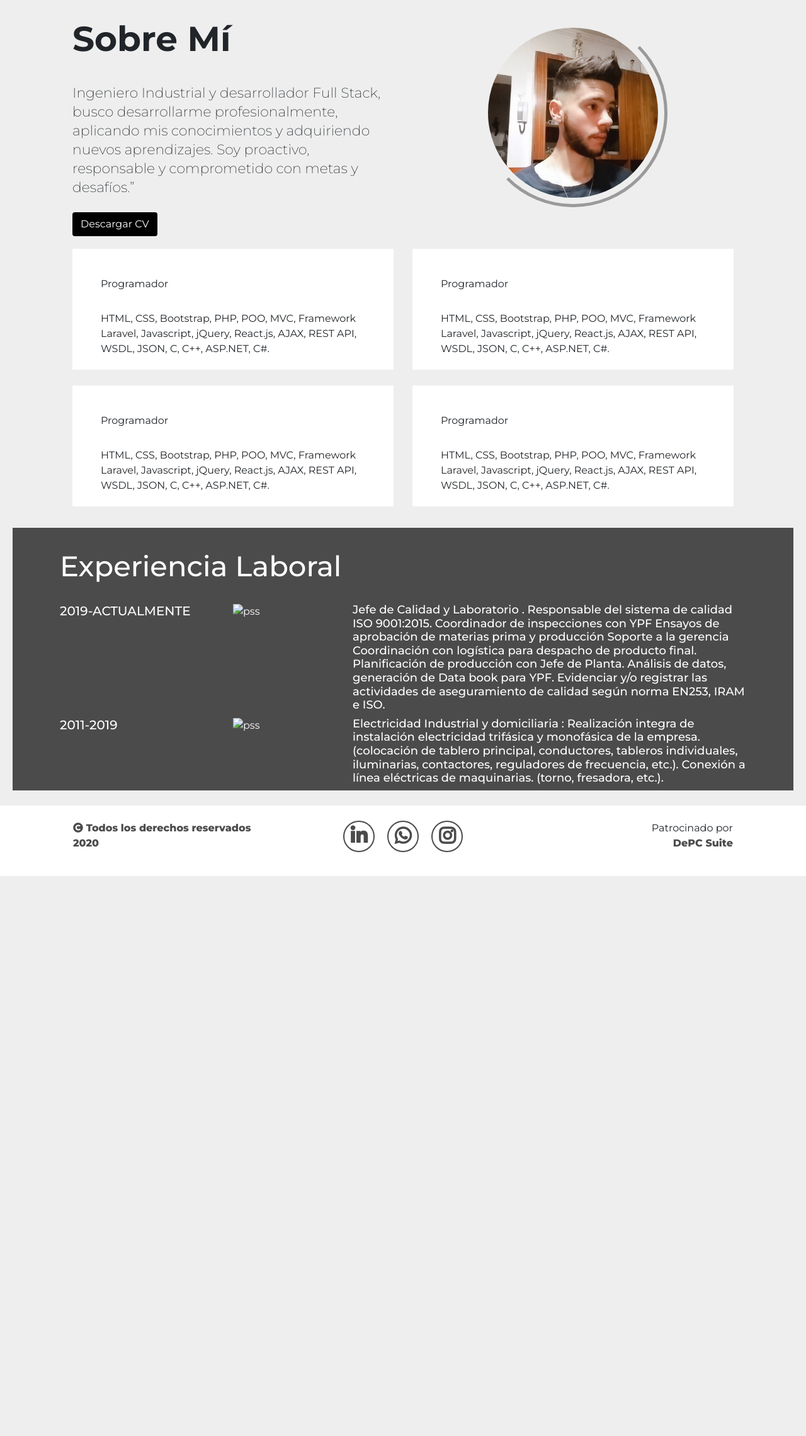
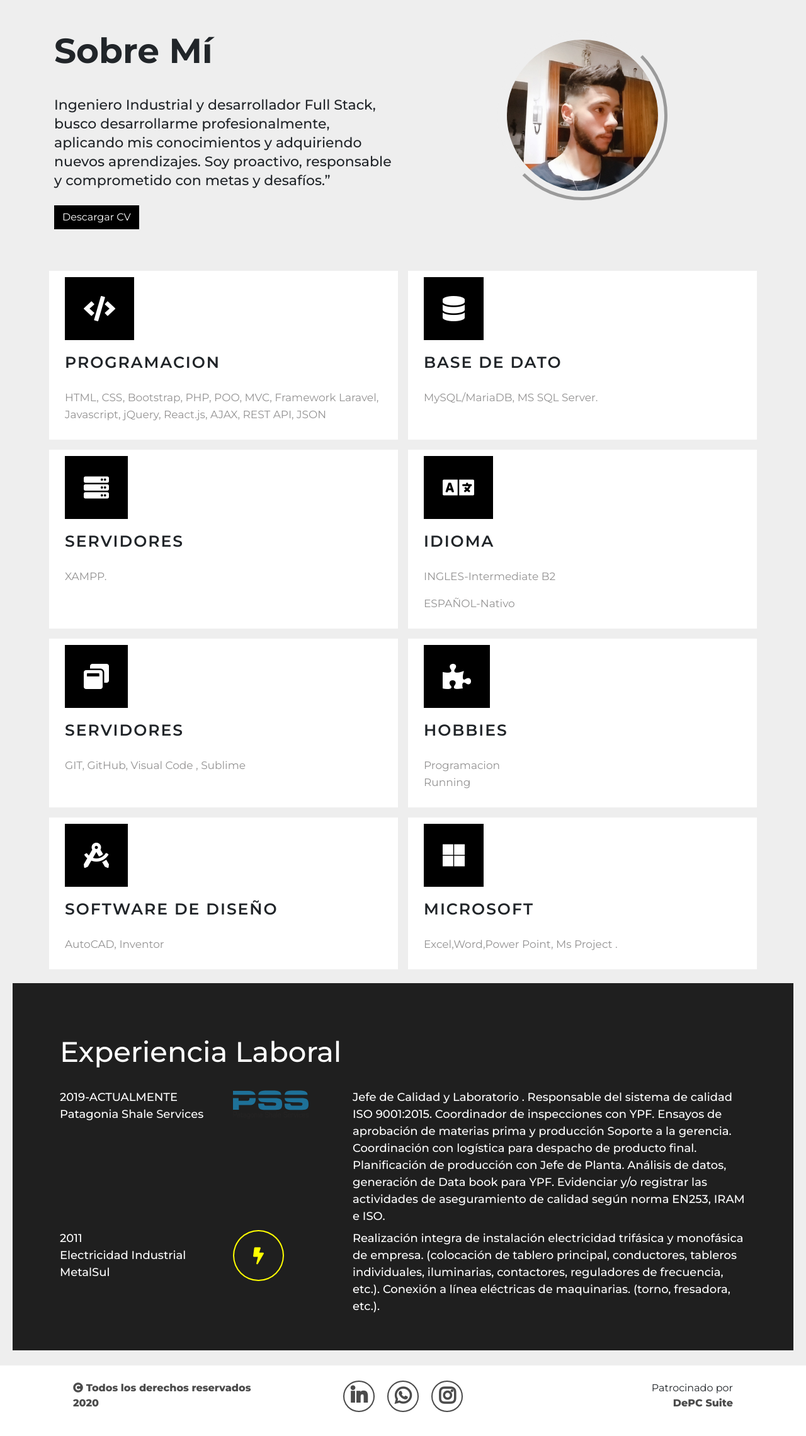
Before and after one commit to lucasglr/portfolio, a PHP site: page /sobremi.html in a window 1280 px wide. Shown: the part 62-2342 px from the top of the page at 63% size. Before the commit the page ends 1453 px from the top, so only its background shows below. Run offline with PHP 8.4, Linux system fonts and the light colour scheme.

Commit message:
cambio 30-06

```diff
--- a/contacto.html
+++ b/contacto.html
@@ -98,7 +98,7 @@
     </section>
     <footer>
         <div class="container">
-            <div class="row mx-3 my-4">
+            <div class="row mx-3 mt-4">
                 <div class="col-12 col-sm-4 my-4 text-sm-left text-center ">
                     <a href="#"><i class="fas fa-copyright fa-1x"></i> Todos los derechos reservados <br> 2020 </a>
                 </div>
--- a/css/estilos.css
+++ b/css/estilos.css
@@ -166,28 +151,49 @@ footer a:hover{
 .sobremi h2{
     font-size: 22px !important;
     line-height: 30px;
-    font-weight: 200 !important;
-
-
+    font-weight: 500 !important;
+}
+.sobremi h3{
+    font-size: 25px;
+    font-weight: 600;
+    letter-spacing: 2px;
+}
+.sobremi p{
+    line-height: 27px;
+    font-size: 17px;
+    color:#949393;
+}
+.sobremi .bg-white{
+    background-color: white;
+    height: 100% !important;
+}
+.sobremi .bg-white div{
+    margin-top:10px;
+    margin-left: 5px;
 }
 .sobremi .perfil{
-    width:300px;
+    width:270px;
     padding: 10px;
     border-radius: 50%;
     border:5px outset #eeeeee ;
-    height: 300px;
+    height: 270px;
+
+}
+.sobremi i{
+    color: white;
+    background: black;
+    font-size:40px !important;
+    padding:30px;
+
 
 }
 .sobremi .btn{
     color:white;
     background-color: black;
-}
-.sobremi  div{
-    margin:5px 0px;
-    padding:0px 15px;
+    border-radius: 0px;
 }
 .experiencia{
-    background-color:#4b4b4b;
+    background-color:#1f1f1f;
     color: white;
     margin:20px 20px;
 }
@@ -198,13 +204,28 @@ footer a:hover{
     margin-top:10px;
 }
 .experiencia  h3{
-    font-size: 20px !important ;
+    font-size: 18px !important ;
     padding:0px 10px;
+    line-height: 27px;
 
 }
 .experiencia h4{
     font-size: 18px !important ;
+    line-height: 27px;
 }
+.experiencia img{
+    width: 120px;
+    height: 50px;
+
+}
+.experiencia i{
+    color: yellow;
+    padding: 25px 30px;
+    font-size: 27px;
+    border: 2px solid;
+    border-radius: 50%;
+}
+
 @media (max-width:700px){
     .sobremi .perfil{
         width: 300px;
--- a/sobremi.html
+++ b/sobremi.html
@@ -47,8 +47,8 @@
     </div>
     <section class="sobremi">
         <div class="container my-4 mx-auto">
-            <div class="row">
-                <div class="col-sm-6 col-12 ">
+            <div class="row my-5">
+                <div class="col-sm-6 col-12 px-3 ">
                     <h1>Sobre Mí</h1>
                     <h2>Ingeniero Industrial y desarrollador Full Stack, busco desarrollarme profesionalmente, aplicando
                         mis
@@ -64,110 +64,191 @@
                 </div>
             </div>
             <div class="row">
-                <div class="col-12 col-sm-6 ">
+                <div class="col-12 col-sm-6 p-2">
                     <div class="bg-white ">
                         <div class="row">
                             <div class="col-12">
-                                <img src="" alt="">
+                                <i class="fas fa-code"></i>
                             </div>
                         </div>
                         <div class="row">
                             <div class="col-12">
-                                <p>Programador</p>
+                                <h3>PROGRAMACION</h3>
                             </div>
                         </div>
                         <div class="row">
                             <div class="col-12">
                                 <p>HTML, CSS, Bootstrap, PHP, POO, MVC, Framework Laravel, Javascript, jQuery, React.js,
-                                    AJAX, REST API, WSDL, JSON, C, C++, ASP.NET, C#.</p>
+                                    AJAX, REST API, JSON</p>
                             </div>
                         </div>
                     </div>
                 </div>
-                <div class="col-12 col-sm-6 ">
+                <div class="col-12 col-sm-6 p-2 ">
                     <div class="bg-white">
                         <div class="row">
                             <div class="col-12">
-                                <img src="" alt="">
+                                <i class="fas fa-database"></i>
                             </div>
                         </div>
                         <div class="row">
                             <div class="col-12">
-                                <p>Programador</p>
+                                <h3>BASE DE DATO</h3>
                             </div>
                         </div>
                         <div class="row">
                             <div class="col-12">
-                                <p>HTML, CSS, Bootstrap, PHP, POO, MVC, Framework Laravel, Javascript, jQuery, React.js,
-                                    AJAX, REST API, WSDL, JSON, C, C++, ASP.NET, C#.</p>
+                                <p>MySQL/MariaDB, MS SQL Server.</p>
                             </div>
                         </div>
                     </div>
                 </div>
             </div>
             <div class="row">
-                <div class="col-12 col-sm-6 ">
-                    <div class="bg-white">
+                <div class="col-12 col-sm-6 p-2">
+                    <div class="bg-white ">
                         <div class="row">
                             <div class="col-12">
-                                <img src="" alt="">
+                                <i class="fas fa-server"></i>
                             </div>
                         </div>
                         <div class="row">
                             <div class="col-12">
-                                <p>Programador</p>
+                                <h3>SERVIDORES</h3>
                             </div>
                         </div>
                         <div class="row">
                             <div class="col-12">
-                                <p>HTML, CSS, Bootstrap, PHP, POO, MVC, Framework Laravel, Javascript, jQuery, React.js,
-                                    AJAX, REST API, WSDL, JSON, C, C++, ASP.NET, C#.</p>
+                                <p>XAMPP.</p>
                             </div>
                         </div>
                     </div>
                 </div>
-                <div class="col-12 col-sm-6 ">
+                <div class="col-12 col-sm-6 p-2">
                     <div class="bg-white">
                         <div class="row">
                             <div class="col-12">
-                                <img src="" alt="">
+                                <i class="fas fa-language"></i>
                             </div>
                         </div>
                         <div class="row">
                             <div class="col-12">
-                                <p>Programador</p>
+                                <h3>IDIOMA</h3>
                             </div>
                         </div>
                         <div class="row">
                             <div class="col-12">
-                                <p>HTML, CSS, Bootstrap, PHP, POO, MVC, Framework Laravel, Javascript, jQuery, React.js,
-                                    AJAX, REST API, WSDL, JSON, C, C++, ASP.NET, C#.</p>
+                                <p>INGLES-Intermediate B2 <br>
+                                <p>ESPAÑOL-Nativo</p>
                             </div>
                         </div>
                     </div>
                 </div>
-
+            </div>
+            <div class="row">
+                <div class="col-12 col-sm-6 p-2">
+                    <div class="bg-white ">
+                        <div class="row">
+                            <div class="col-12">
+                                <i class="fas fa-window-restore"></i></i>
+                            </div>
+                        </div>
+                        <div class="row">
+                            <div class="col-12">
+                                <h3>SERVIDORES</h3>
+                            </div>
+                        </div>
+                        <div class="row">
+                            <div class="col-12">
+                                <p>GIT, GitHub, Visual Code , Sublime</p>
+                            </div>
+                        </div>
+                    </div>
+                </div>
+                <div class="col-12 col-sm-6 p-2">
+                    <div class="bg-white">
+                        <div class="row">
+                            <div class="col-12">
+                                <i class="fas fa-puzzle-piece"></i>
+                            </div>
+                        </div>
+                        <div class="row">
+                            <div class="col-12">
+                                <h3>HOBBIES</h3>
+                            </div>
+                        </div>
+                        <div class="row">
+                            <div class="col-12">
+                                <p>Programacion <br>
+                                    Running
+                                </p>
+                            </div>
+                        </div>
+                    </div>
+                </div>
+            </div>
+            <div class="row">
+                <div class="col-12 col-sm-6 p-2">
+                    <div class="bg-white ">
+                        <div class="row">
+                            <div class="col-12">
+                                <i class="fas fa-drafting-compass"></i></i>
+                            </div>
+                        </div>
+                        <div class="row">
+                            <div class="col-12">
+                                <h3>SOFTWARE DE DISEÑO</h3>
+                            </div>
+                        </div>
+                        <div class="row">
+                            <div class="col-12">
+                                <p>AutoCAD, Inventor</p>
+                            </div>
+                        </div>
+                    </div>
+                </div>
+                <div class="col-12 col-sm-6 p-2">
+                    <div class="bg-white">
+                        <div class="row">
+                            <div class="col-12">
+                                <i class="fab fa-microsoft"></i>
+                            </div>
+                        </div>
+                        <div class="row">
+                            <div class="col-12">
+                                <h3>MICROSOFT</h3>
+                            </div>
+                        </div>
+                        <div class="row">
+                            <div class="col-12">
+                                <p>Excel,Word,Power Point, Ms Project .
+                                </p>
+                            </div>
+                        </div>
+                    </div>
+                </div>
             </div>
         </div>
     </section>
     <section class="experiencia ">
-        <div class="container">
-            <div class="row py-ms-5 py-4">
+        <div class="container py-5 ">
+            <div class="row my-4">
                 <div class="col-12 text-center text-sm-left">
                     <h2>Experiencia Laboral</h2>
                 </div>
             </div>
             <div class="row">
                 <div class="col-sm-3 col-12 text-center text-sm-left">
-                    <h3>2019-ACTUALMENTE</h3>
+                    <h3>2019-ACTUALMENTE <br>
+                        Patagonia Shale Services</h3>
                 </div>
                 <div class="col-sm-2 col-12 text-center text-sm-left">
-                    <img src="" alt="pss">
+                    <img src="imagenes/logo.svg" alt="pss" class="img-fluid">
                 </div>
-                <div class="col-sm-7">
+                <div class="col-sm-7 text-left">
                     <h4>Jefe de Calidad y Laboratorio . Responsable del sistema de calidad ISO 9001:2015. Coordinador de
-                        inspecciones con YPF Ensayos de aprobación de materias prima y producción
-                        Soporte a la gerencia
+                        inspecciones con YPF. Ensayos de aprobación de materias prima y producción
+                        Soporte a la gerencia.
                         Coordinación con logística para despacho de producto final.
                         Planificación de producción con Jefe de Planta.
                         Análisis de datos, generación de Data book para YPF.
@@ -177,25 +258,27 @@
             </div>
             <div class="row">
                 <div class="col-sm-3 col-12 text-center text-sm-left">
-                    <h3>2011-2019</h3>
+                    <h3>2011 <br>
+                        Electricidad Industrial <br>
+                        MetalSul
                 </div>
                 <div class="col-sm-2 col-12 text-center text-sm-left">
-                    <img src="" alt="pss">
+                    <i class="fas fa-bolt"></i>
                 </div>
-                <div class="col-sm-7">
-                    <h4>Electricidad Industrial y domiciliaria : Realización integra de instalación electricidad trifásica y
-                        monofásica de la empresa. (colocación de tablero principal,
+                <div class="col-sm-7 text-left">
+                    <h4>Realización integra de instalación electricidad
+                        trifásica y
+                        monofásica de empresa. (colocación de tablero principal,
                         conductores, tableros individuales, iluminarias, contactores,
                         reguladores de frecuencia, etc.).
                         Conexión a línea eléctricas de maquinarias. (torno, fresadora, etc.). </h4>
                 </div>
             </div>
-
         </div>
     </section>
     <footer>
         <div class="container">
-            <div class="row mx-3 my-4">
+            <div class="row mx-3 mt-4">
                 <div class="col-12 col-sm-4 my-4 text-sm-left text-center ">
                     <a href="#"><i class="fas fa-copyright fa-1x"></i> Todos los derechos reservados <br> 2020 </a>
                 </div>
```
Also changed, not shown: other parts of css/estilos.css (+53 -31 lines), index.html (+18 -3 lines), proyecto.html (+41 -73 lines), imagenes/Fondos-01.png (added), imagenes/logo.svg (added), imagenes/pss.png (added).
